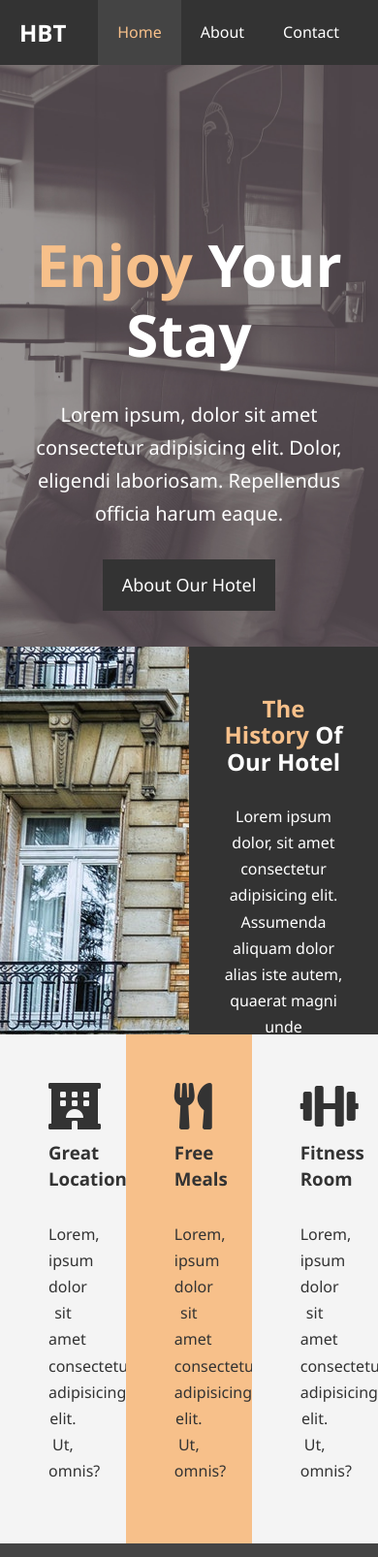
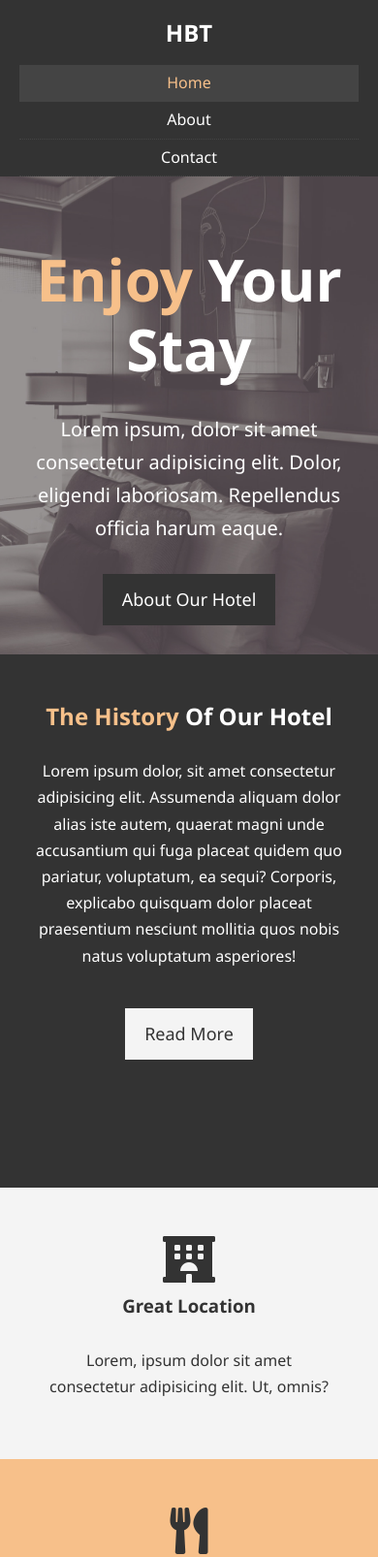
Before and after one commit to hank-dohwankim/HTML-CSS-VanillaJS-Material, a plain HTML site: page projects/hotel_website/index.html in a window 390 px wide. Shown: the top 1606 px of the page at 97% size. Drawn offline with Linux system fonts and the light colour scheme.

Commit message:
Hotel site practice done

```diff
--- a/projects/hotel_website/about.html
+++ b/projects/hotel_website/about.html
@@ -7,6 +7,7 @@
   <meta name="description" content="Welcome to the most extraordinary hotel in Boston Massachusetts">
   <meta name="keywords" content="hotel,boston hotel,new england hotel">
   <link rel="stylesheet" href="css/style.css">
+  <link rel="stylesheet" media="screen and (max-width: 768px)" href="css/mobile.css">
   <title>Hotel BT | About</title>
 </head>
 <body>
--- /dev/null
+++ b/projects/hotel_website/css/mobile.css
@@ -0,0 +1,62 @@
+#navbar .logo {
+  float: none;
+  text-align: center;
+}
+
+#navbar ul, #navbar ul li {
+  float: none;
+}
+
+#navbar ul li a {
+  padding: 5px;
+  border-bottom: #444 dotted 1px;
+}
+
+/* Showcase */
+#showcase {
+  height: 100%;
+}
+
+#showcase .showcase-content {
+  padding-top: 70px;
+  padding-bottom: 30px;
+}
+
+/* Home Info */
+#home-info {
+  height: 550px;
+}
+
+#home-info .info-img {
+  display: none;
+}
+
+#home-info .info-content {
+  float: none;
+  width: 100%;
+}
+
+/* Boxes */
+.box {
+  float: none;
+  width: 100%;
+}
+
+/* About */
+#about-info .info-right, #about-info .info-left {
+  float: none;
+  width: 100%;
+}
+
+#about-info .info-right {
+  margin-top: 30px;
+}
+
+.l-heading {
+  text-align: center;
+}
+
+/* Contact */
+#contact-info .box {
+  border-bottom: #444 dotted 1px;
+}
--- a/projects/hotel_website/css/style.css
+++ b/projects/hotel_website/css/style.css
@@ -81,6 +81,7 @@ p {
 
 .l-heading {
   font-size: 40px;
+  line-height: 1.2;
 }
 
 /* Padding */
@@ -99,7 +100,7 @@ p {
   color: #fff;
 }
 
-#navbar h1 {
+#navbar .logo {
   float: left;
   padding-top: 20px;
 }
@@ -149,7 +150,7 @@ p {
 
 /* Home Info */
 #home-info {
-  height: 400px;
+  height: 450px;
 }
 
 #home-info .info-img {
@@ -206,7 +207,7 @@ p {
 
 /* Testimonials */
 #testimonials {
-  height: 600px;
+  height: 100%;
   background: url('../img/test-bg.jpg') no-repeat center center/cover;
   padding-top: 100px;
 }
--- a/projects/hotel_website/index.html
+++ b/projects/hotel_website/index.html
@@ -8,6 +8,7 @@
   <meta name="keywords" content="hotel,boston hotel,new england hotel">
   <link rel="stylesheet" href="https://use.fontawesome.com/releases/v5.6.1/css/all.css" integrity="sha384-gfdkjb5BdAXd+lj+gudLWI+BXq4IuLW5IT+brZEZsLFm++aCMlF1V92rMkPaX4PP" crossorigin="anonymous">
   <link rel="stylesheet" href="css/style.css">
+  <link rel="stylesheet" media="screen and (max-width: 768px)" href="css/mobile.css">
   <title>Hotel BT | Welcome</title>
 </head>
 <body>
```
Also changed, not shown: projects/hotel_website/contact.html (+1 -0 lines), 1 other file.
